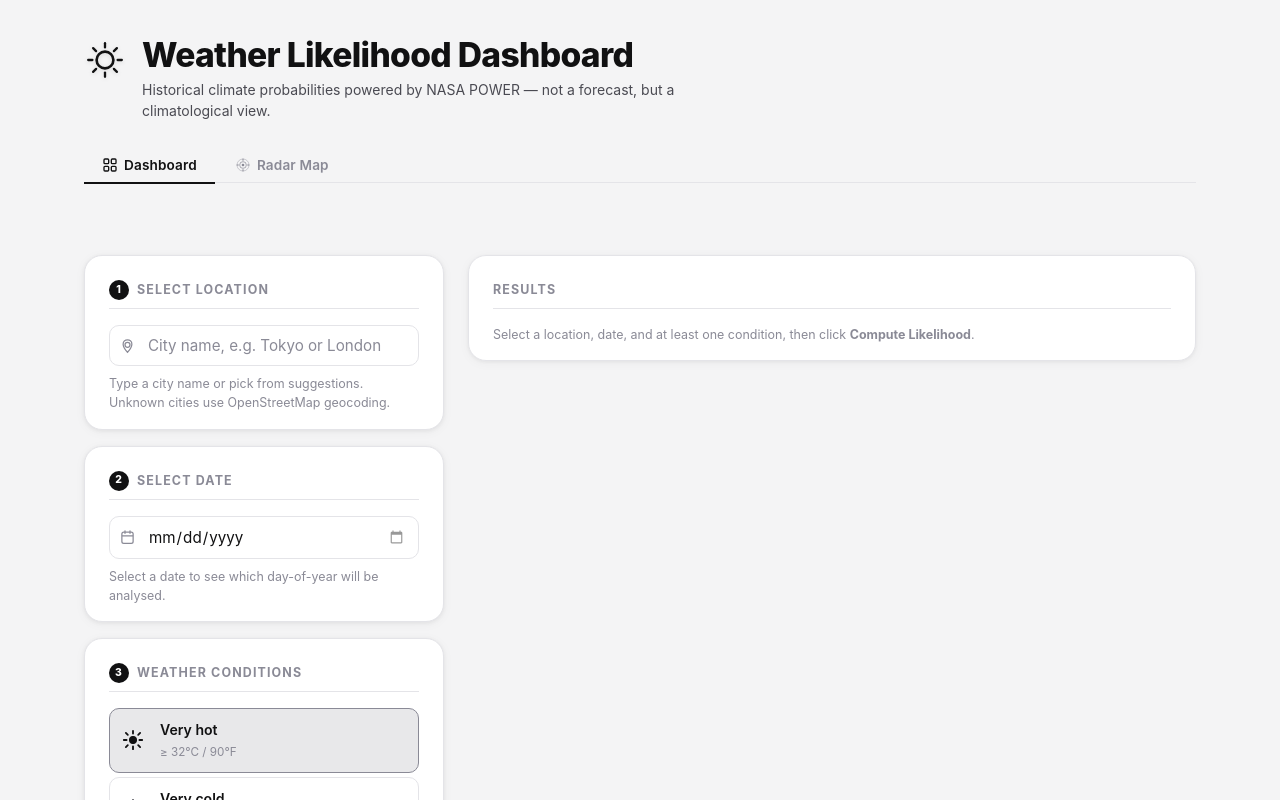
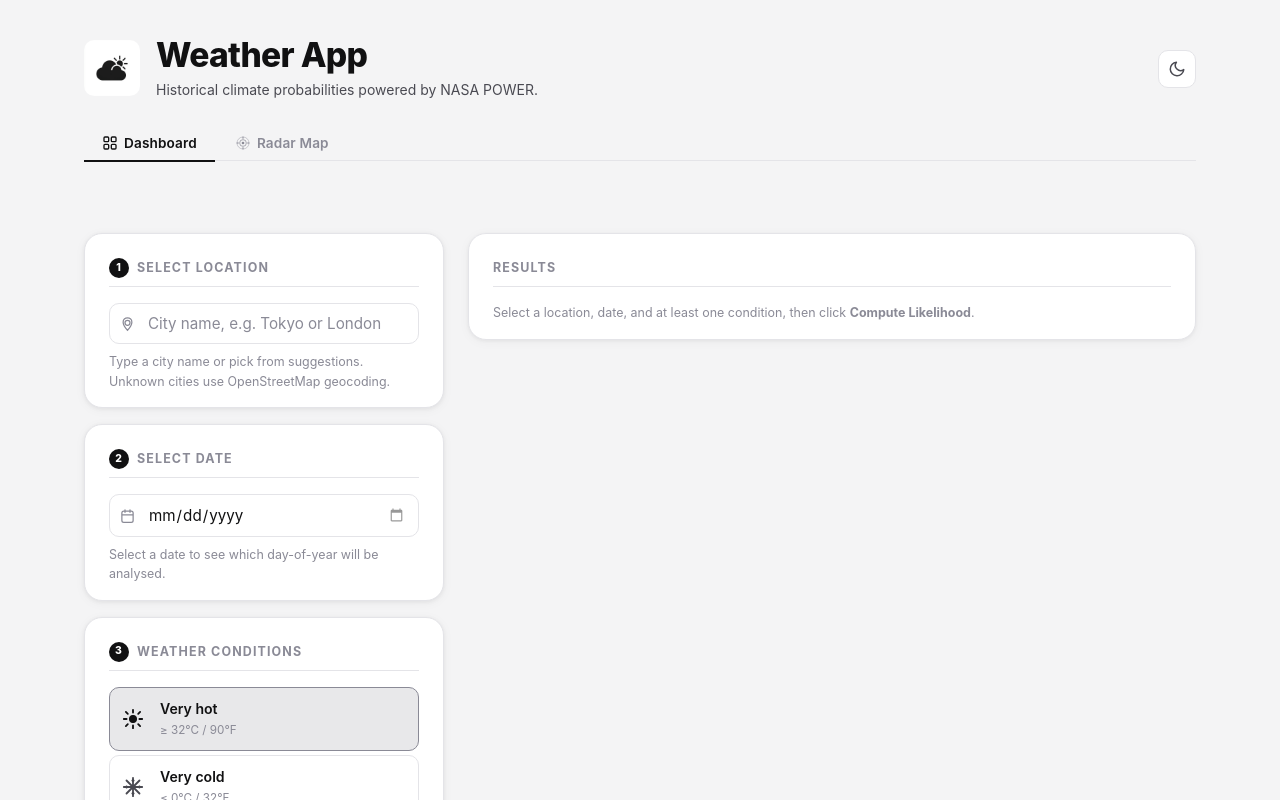
Before and after one commit to XAgentso/Weather-app, a React (Vite) app: page / in a window 1280 px wide. Shown: the top 800 px of the page. Built offline with nearby package versions, Linux system fonts and the light colour scheme.

Commit message:
feat: rename title, add logo, add dark mode toggle

```diff
--- a/src/App.css
+++ b/src/App.css
@@ -29,7 +29,7 @@
 
 .header-inner {
   display: flex;
-  align-items: flex-start;
+  align-items: center;
   gap: var(--space-md);
   margin-bottom: var(--space-lg);
 }
@@ -37,14 +37,58 @@
 /* App logo mark */
 .header-logo {
   flex-shrink: 0;
-  margin-top: 3px;
 }
 
+/* Generated PNG logo */
+.logo-img {
+  width: 56px;
+  height: 56px;
+  border-radius: var(--radius-md);
+  object-fit: contain;
+  display: block;
+  transition: filter 0.3s ease;
+}
+
+html.dark .logo-img {
+  filter: invert(1) brightness(0.85);
+}
+
+/* Header text grows to fill space */
+.header-text {
+  flex: 1;
+  min-width: 0;
+}
+
+/* Dark mode toggle button */
+.dark-toggle {
+  flex-shrink: 0;
+  display: flex;
+  align-items: center;
+  justify-content: center;
+  width: 38px;
+  height: 38px;
+  border: 1.5px solid var(--border-subtle);
+  border-radius: var(--radius-md);
+  background: var(--bg-surface);
+  color: var(--text-secondary);
+  cursor: pointer;
+  transition: background var(--transition), border-color var(--transition),
+    color var(--transition), transform 0.15s ease;
+  margin-top: 2px;
+}
+
+.dark-toggle:hover {
+  background: var(--bg-hover);
+  border-color: var(--border-medium);
+  color: var(--text-primary);
+  transform: rotate(12deg);
+}
+
+/* Legacy SVG logo (keep rule in case markup reverts) */
 .logo-svg {
   width: 42px;
   height: 42px;
   color: var(--text-primary);
-  filter: drop-shadow(0 1px 2px rgba(0, 0, 0, 0.12));
 }
 
 /* Override: monochrome logo — drop the gradient, use solid near-black */
--- a/src/App.jsx
+++ b/src/App.jsx
@@ -9,7 +9,7 @@
  * - Tab navigation: Dashboard | Radar Map
  */
 
-import { useState } from 'react';
+import { useState, useEffect } from 'react';
 import './App.css';
 
 import LocationPanel from './components/LocationPanel.jsx';
@@ -44,12 +44,15 @@
   const [resolvedCoords, setResolvedCoords] = useState(null); // [lat, lon] | null
   const [resolvedName, setResolvedName] = useState(null);
 
-  // ── Tab state ──────────────────────────────────────────────────────────────
-  /** @type {[Tab, React.Dispatch<React.SetStateAction<Tab>>]} */
+  // ── Tab & dark mode state ──────────────────────────────────────────────────
   const [activeTab, setActiveTab] = useState('dashboard');
-  // Lazy-mount the radar panel: only render once first visited so Leaflet
-  // doesn't initialise inside a display:none container on first compute.
   const [hasSeenRadar, setHasSeenRadar] = useState(false);
+  const [darkMode, setDarkMode] = useState(false);
+
+  // Sync dark class to <html> so CSS variables cascade
+  useEffect(() => {
+    document.documentElement.classList.toggle('dark', darkMode);
+  }, [darkMode]);
 
   function switchTab(tab) {
     setActiveTab(tab);
@@ -103,26 +106,40 @@
       <header className="app-header">
         <div className="header-inner">
           <div className="header-logo">
-            <svg viewBox="0 0 40 40" fill="none" className="logo-svg" aria-hidden="true">
-              <circle cx="20" cy="20" r="8" stroke="currentColor" strokeWidth="2.5" fill="none" />
-              {[0, 45, 90, 135, 180, 225, 270, 315].map((deg) => {
-                const r1 = 12, r2 = 16;
-                const rad = (deg * Math.PI) / 180;
-                return (
-                  <line key={deg}
-                    x1={20 + r1 * Math.cos(rad)} y1={20 + r1 * Math.sin(rad)}
-                    x2={20 + r2 * Math.cos(rad)} y2={20 + r2 * Math.sin(rad)}
-                    stroke="currentColor" strokeWidth="2.2" strokeLinecap="round" />
-                );
-              })}
-            </svg>
+            <img src="/logo.png" alt="Weather App logo" className="logo-img" />
           </div>
-          <div>
-            <h1>Weather Likelihood Dashboard</h1>
+          <div className="header-text">
+            <h1>Weather App</h1>
             <p className="subtitle">
-              Historical climate probabilities powered by NASA POWER — not a forecast, but a climatological view.
+              Historical climate probabilities powered by NASA POWER.
             </p>
           </div>
+          {/* Dark mode toggle */}
+          <button
+            className="dark-toggle"
+            onClick={() => setDarkMode((d) => !d)}
+            aria-label={darkMode ? 'Switch to light mode' : 'Switch to night mode'}
+            title={darkMode ? 'Light mode' : 'Night mode'}
+          >
+            {darkMode ? (
+              // Sun icon
+              <svg viewBox="0 0 24 24" fill="none" width="18" height="18">
+                <circle cx="12" cy="12" r="5" stroke="currentColor" strokeWidth="2" />
+                {[0, 45, 90, 135, 180, 225, 270, 315].map(d => {
+                  const r = (d * Math.PI) / 180;
+                  return <line key={d} x1={12 + 7.5 * Math.cos(r)} y1={12 + 7.5 * Math.sin(r)}
+                    x2={12 + 9.5 * Math.cos(r)} y2={12 + 9.5 * Math.sin(r)}
+                    stroke="currentColor" strokeWidth="2" strokeLinecap="round" />;
+                })}
+              </svg>
+            ) : (
+              // Moon icon
+              <svg viewBox="0 0 24 24" fill="none" width="18" height="18">
+                <path d="M21 12.79A9 9 0 1 1 11.21 3 7 7 0 0 0 21 12.79z"
+                  stroke="currentColor" strokeWidth="2" strokeLinecap="round" strokeLinejoin="round" />
+              </svg>
+            )}
+          </button>
         </div>
 
         {/* ── Tab bar ─────────────────────────────────────────────────────── */}
--- a/src/index.css
+++ b/src/index.css
@@ -173,3 +173,37 @@
 ::-webkit-scrollbar-thumb:hover {
   background: var(--border-medium);
 }
+
+/* ── Night / dark mode ─────────────────────────────────────────────────────── */
+/* Toggle the 'dark' class on <html> to activate.                               */
+html.dark {
+  --bg-app: #0f0f11;
+  --bg-surface: #18181c;
+  --bg-subtle: #1f1f24;
+  --bg-hover: #26262d;
+  --bg-selected: #2e2e38;
+
+  --text-primary: #f2f2f4;
+  --text-secondary: #b0b0bc;
+  --text-muted: #68687a;
+  --text-inverse: #0f0f11;
+
+  --accent-strong: #f2f2f4;
+  --accent-medium: #d0d0dc;
+  --accent-soft: #3a3a46;
+
+  --border-subtle: #28282f;
+  --border-medium: #3a3a46;
+  --border-strong: #5a5a6a;
+
+  --shadow-soft: 0 1px 4px rgba(0, 0, 0, 0.40), 0 2px 12px rgba(0, 0, 0, 0.30);
+  --shadow-medium: 0 2px 8px rgba(0, 0, 0, 0.50), 0 4px 24px rgba(0, 0, 0, 0.35);
+  --shadow-lift: 0 4px 16px rgba(0, 0, 0, 0.60), 0 8px 32px rgba(0, 0, 0, 0.40);
+
+  color-scheme: dark;
+}
+
+/* In dark mode the compute button should invert (dark text on light bg) */
+html.dark .compute-btn {
+  color: var(--text-inverse);
+}
```
Also changed, not shown: public/logo.png (added).
